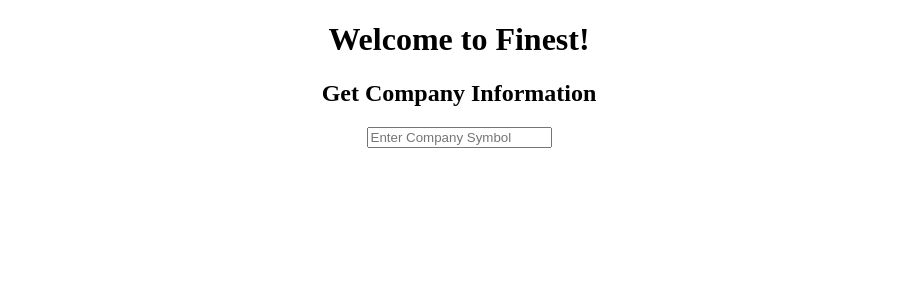
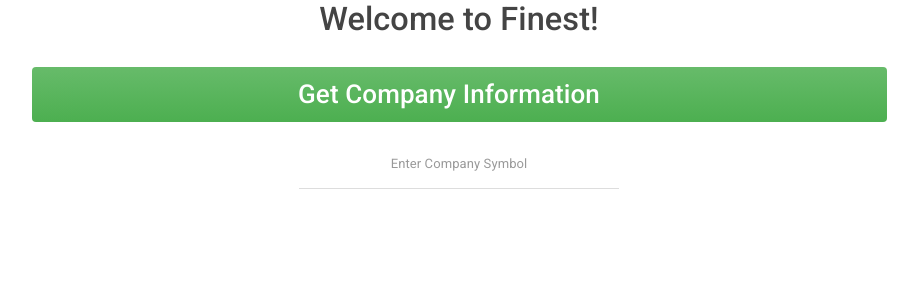
Before and after one commit to PacktPublishing/Hands-On-Web-Development-with-TypeScript-and-Nest.js-finest-frontend, an Angular app: page / in a window 1280 px wide. Shown: the top 300 px of the page, without its empty margins (181-1099 px from the left). Built offline with nearby package versions, Linux system fonts and the light colour scheme.

Commit message:
vid4.3 - end

```diff
--- a/src/app/app.component.html
+++ b/src/app/app.component.html
@@ -3,7 +3,7 @@
   <h1>
     Welcome to {{ title }}!
   </h1>
-
+  <br>
   <app-info-dashboard></app-info-dashboard>
 
 <router-outlet></router-outlet>
--- a/src/app/info-dashboard/info-dashboard.component.html
+++ b/src/app/info-dashboard/info-dashboard.component.html
@@ -1,19 +1,37 @@
 <main>
   <article>
-    <h2>Get Company Information</h2>
+    <div class="container">
+      <div class="row">
+        <h2 class="alert alert-dismissible alert-success col-md-9 mx-auto">
+          Get Company Information
+        </h2>
+      </div>
+    </div>
     <form (submit)="onSubmit()">
+      <fieldset>
+        <div class="form-group-row">
           <input
+            class="form-control col-md-3 text-center mx-auto"
             [(ngModel)]="cSymbol"
             name="symbol"
             type="text"
             placeholder="Enter Company Symbol"
           />
+        </div>
+      </fieldset>
     </form>
 
-    <div>
-      <p>
-        {{ companyInfo }}
-      </p>
+    <br />
+    <br />
+
+    <div *ngIf="companyInfo">
+      <div class="card border-success mb-3 mx-auto" style="max-width: 20rem;">
+        <div class="card-header">Latest Company Data</div>
+        <div class="card-body">
+          <h4 class="card-title">{{ cSymbol }}</h4>
+          <p class="card-text">{{ companyInfo }}</p>
+        </div>
+      </div>
     </div>
   </article>
 </main>
--- a/src/index.html
+++ b/src/index.html
@@ -1,12 +1,17 @@
-<!doctype html>
+<!DOCTYPE html>
 <html lang="en">
   <head>
-  <meta charset="utf-8">
+    <meta charset="utf-8" />
     <title>FinestFrontend</title>
-  <base href="/">
+    <base href="/" />
 
-  <meta name="viewport" content="width=device-width, initial-scale=1">
-  <link rel="icon" type="image/x-icon" href="favicon.ico">
+    <meta name="viewport" content="width=device-width, initial-scale=1" />
+    <link rel="icon" type="image/x-icon" href="favicon.ico" />
+    <link
+      rel="stylesheet"7
+      type="text/css"
+      href="https://bootswatch.com/4/materia/bootstrap.min.css"
+    />
   </head>
   <body>
     <app-root></app-root>
```
Lines whose indentation alone changed are shown as unchanged.
